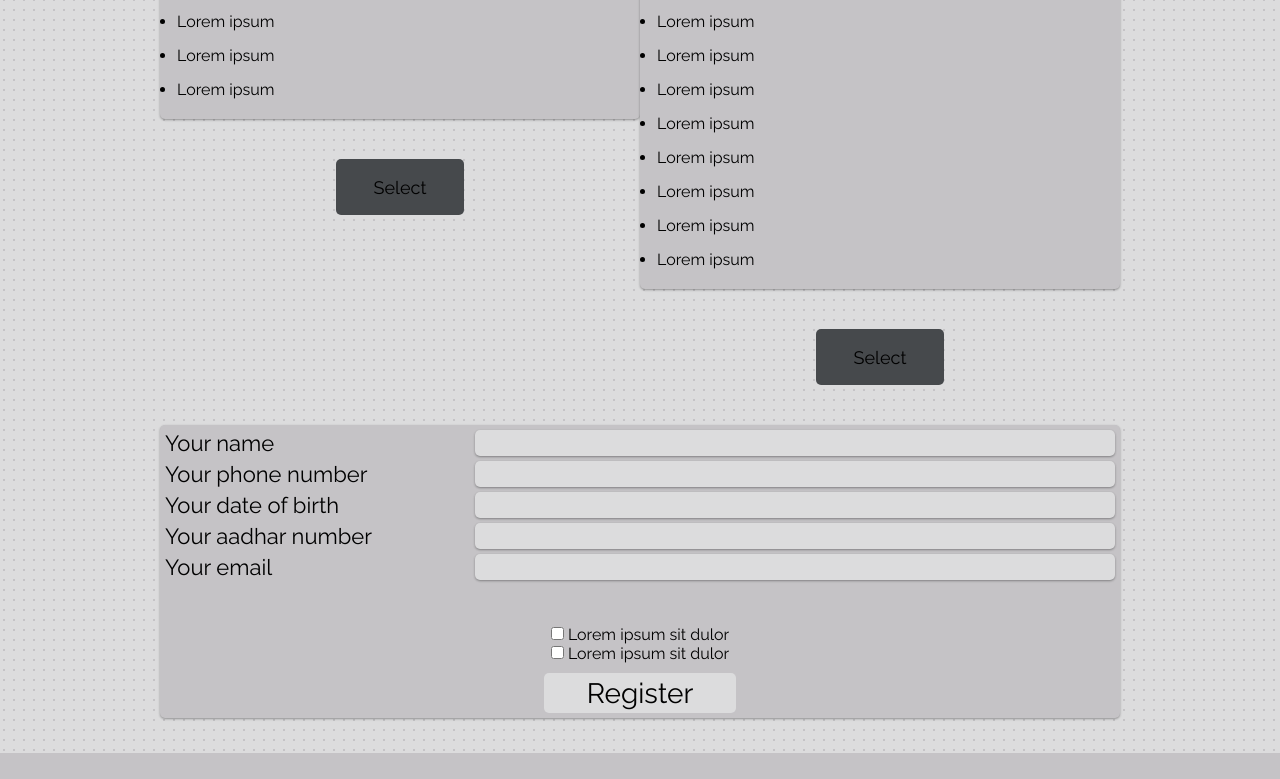
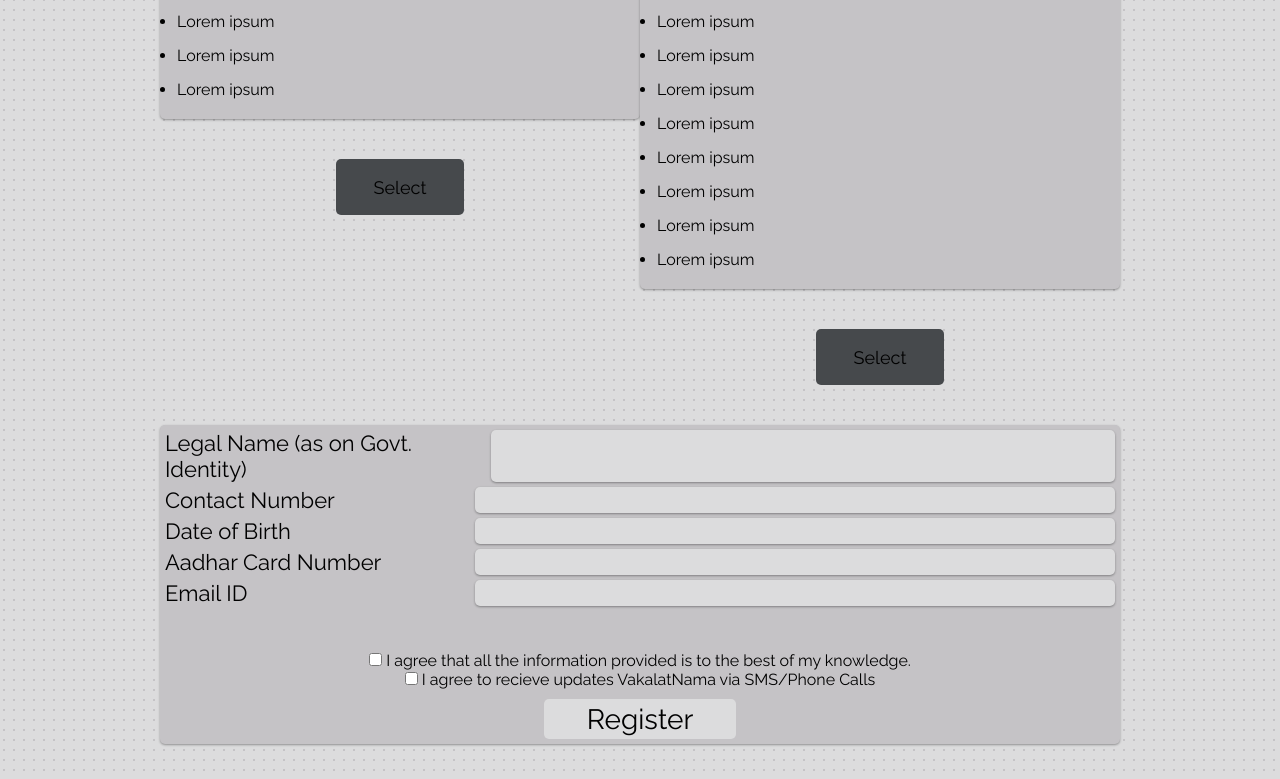
Before and after one commit to d1vij/vakalatnama-website, a plain HTML site: page src/pages/login/user/index.html in a window 1280 px wide. Shown: the part 154-933 px from the top of the page. Before the commit the page ends 907 px from the top, so only its background shows below. Drawn offline with Linux system fonts and the light colour scheme; files that its build step writes are made by us from their sources; files whose address does not match are found by name; a web font is replaced by a local one.

Commit message:
deploy: fc5ac41dad7cd759f52dd6438f5e9ecb25d11675

```diff
--- a/src/pages/login/user/index.html
+++ b/src/pages/login/user/index.html
@@ -49,7 +49,7 @@
       </div>
       <form id="info-form" action="../../chat/ai/" method="">
         <label for="name-input" class="input-label">
-          Your name
+          Legal Name (as on Govt. Identity)
           <input
             type="text"
             name=""
@@ -60,7 +60,7 @@
           />
         </label>
         <label for="contact-no" class="input-label">
-          Your phone number
+          Contact Number
           <input
             type="text"
             name=""
@@ -71,7 +71,7 @@
           />
         </label>
         <label for="dob" class="input-label">
-          Your date of birth
+          Date of Birth
           <input
             type="text"
             name=""
@@ -82,7 +82,7 @@
           />
         </label>
         <label for="aadhar" class="input-label">
-          Your aadhar number
+          Aadhar Card Number
           <input
             type="text"
             name=""
@@ -93,7 +93,7 @@
           />
         </label>
         <label for="email" class="input-label">
-          Your email
+          Email ID
           <input
             type="text"
             name=""
@@ -107,11 +107,11 @@
         <div id="consents">
           <label for="consent-1">
             <input id="consent-1" type="checkbox" name="" value="" requried />
-            Lorem ipsum sit dulor
+        I agree that all the information provided is to the best of my knowledge.
           </label>
           <label for="consent-2">
             <input id="consent-2" type="checkbox" name="" value="" requried />
-            Lorem ipsum sit dulor
+          I agree to recieve updates VakalatNama via SMS/Phone Calls
           </label>
         </div>
 
```
